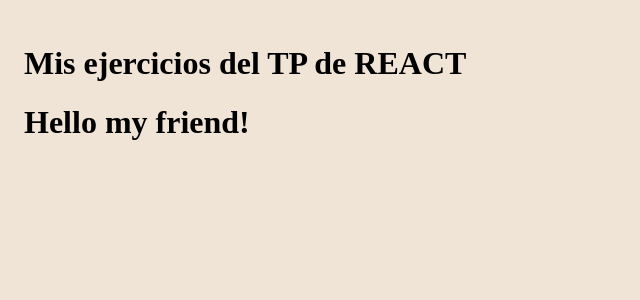
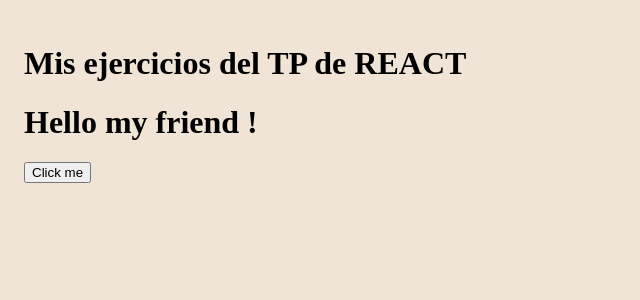
Before and after one commit to mjulietavignoli/TP-REACT, a React (Vite) app: page / in a window 1280 px wide. Shown: the top 300 px of the page, without its empty margins (0-640 px from the left). Built offline with nearby package versions, Linux system fonts and the light colour scheme.

Commit message:
Agrego ejercicio 3

```diff
--- a/src/App.jsx
+++ b/src/App.jsx
@@ -1,13 +1,15 @@
 import './App.css';
 import  Ejercicio1  from './components/ejercicio1/Ejercicio1';
 import  Ejercicio2  from './components/ejercicio2/Ejercicio2';
+import  Ejercicio3  from './components/ejercicio3/Ejercicio3';
 
 const App = () => {
   return (
     <>
     <h1>Mis ejercicios del TP de REACT</h1>
     {/*<Ejercicio1/>*/}
-    <Ejercicio2 titulo="my friend"/>
+    {/*<Ejercicio2 titulo="my friend"/>*/}
+    {<Ejercicio3 titulo="my friend"/>}
     </>
   )
 }
--- /dev/null
+++ b/src/components/ejercicio3/Ejercicio3.jsx
@@ -0,0 +1,19 @@
+import {useState} from 'react';
+
+const Ejercicio3 = (props) => {
+    const [msj, setMsj] = useState("");
+    const {titulo}=props;
+    const handleClick = () => {
+setMsj("(from changed state)")
+    }
+  return (
+    <>
+    <h1>Hello {titulo} {msj}!</h1>
+    <button onClick={handleClick}>
+        Click me
+    </button>
+    </>
+  )
+}
+
+export default Ejercicio3;
```
